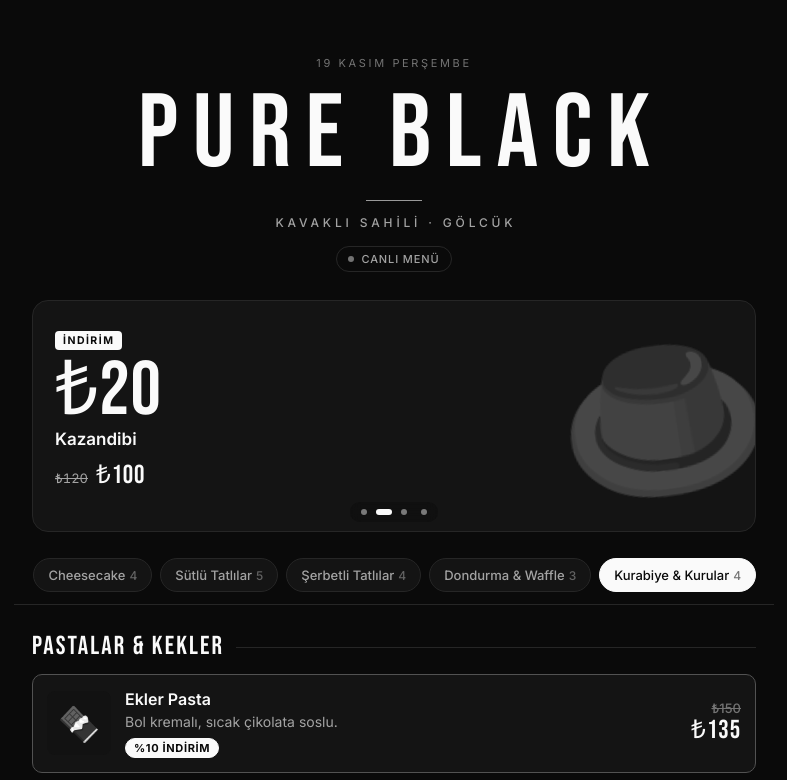
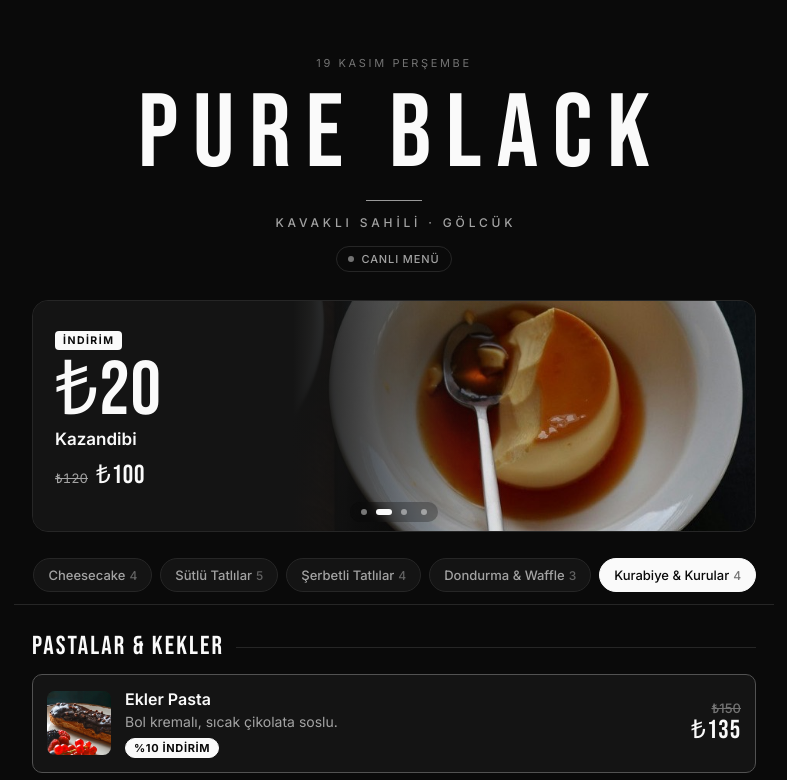
Before and after one commit to e-fe/pure-black-menu, a plain HTML site: page index.html in a window 1280 px wide. Shown: the top 780 px of the page, without its empty margins (246-1033 px from the left). Drawn offline with Linux system fonts and the light colour scheme.

Commit message:
Vitrin: oklar yazıdan uzak, örnek fotoğraflar, hızlı geçiş düzeltmesi
- Vitrin okları sağ üst köşeye alındı; yazıların üstüne binmiyor
- İndirimdeki 4 örnek tatlıya Unsplash lisanslı fotoğraflar (img/,
  40–90 KB, kırpılmış); kaynaklar README'de
- Geniş ekranda fotoğraf bannerın sağını kaplayıp siyah zemine karışıyor
  (ince şerit gibi kırpılmıyor)
- Fotoğraf bağlantısı alanı göreli yolları da kabul ediyor (img/...)
- Düzeltme: hızlı art arda ok/nokta/klavye geçişlerinde banner yanlış
  slayta yapışabiliyordu; kaydırma bitince hedef kontrol edilip düzeltiliyor
- Kayıt anahtarı v4: fotoğraflı örnek menü yüklensin

Co-Authored-By: Claude Opus 5.5 <noreply@anthropic.com>

```diff
--- a/css/style.css
+++ b/css/style.css
@@ -174,6 +174,11 @@ a { color: inherit; }
   content: ""; position: absolute; inset: 0;
   background: linear-gradient(90deg, rgba(10,10,10,.92) 0%, rgba(10,10,10,.72) 42%, rgba(10,10,10,.15) 78%, rgba(10,10,10,0) 100%);
 }
+/* Geniş ekranda fotoğraf sağ tarafı kaplar, soldaki koyu zemine yumuşakça karışır (ince şerit gibi kırpılmasın) */
+@media (min-width: 560px) {
+  .promo-img { left: auto; width: 64%; }
+  .promo-slide.has-photo::after { background: linear-gradient(90deg, var(--surface) 0%, var(--surface) 36%, rgba(20,20,20,.55) 48%, rgba(20,20,20,0) 66%); }
+}
 .promo-emoji {
   position: absolute; right: -2%; top: 50%; transform: translateY(-50%) rotate(-8deg);
   font-size: clamp(110px, 32vw, 170px); line-height: 1; opacity: .22; filter: grayscale(1) contrast(1.1);
@@ -209,7 +214,8 @@ a { color: inherit; }
   background: rgba(10,10,10,.45); color: #fafafa; font-size: 22px; line-height: 1; padding-bottom: 3px;
   backdrop-filter: blur(6px); -webkit-backdrop-filter: blur(6px); opacity: 0; transition: opacity .2s;
 }
-.promo-nav.prev { left: 10px; } .promo-nav.next { right: 10px; }
+.promo-nav { top: 12px; transform: none; width: 32px; height: 32px; font-size: 20px; }
+.promo-nav.prev { right: 50px; } .promo-nav.next { right: 12px; }
 @media (hover: hover) and (pointer: fine) {
   .promo-nav { display: grid; place-items: center; }
   .promo:hover .promo-nav, .promo-nav:focus-visible { opacity: 1; }
@@ -333,8 +339,8 @@ a { color: inherit; }
 .photo-acts { display: grid; gap: 8px; min-width: 0; }
 .photo-btns { display: flex; gap: 6px; flex-wrap: wrap; }
 .photo-btns .btn[hidden] { display: none; }
-.photo-acts input[type=url] { width: 100%; border: 1px solid var(--line); background: var(--field-bg); border-radius: 8px; padding: 9px 12px; font-size: 13.5px; }
-.photo-acts input[type=url]:focus { outline: 2px solid var(--text); outline-offset: -1px; }
+.photo-acts input[name=image] { width: 100%; border: 1px solid var(--line); background: var(--field-bg); border-radius: 8px; padding: 9px 12px; font-size: 13.5px; }
+.photo-acts input[name=image]:focus { outline: 2px solid var(--text); outline-offset: -1px; }
 .photo-info { font-size: 12.5px; color: var(--muted); min-height: 16px; }
 .photo-info.err { color: var(--no); }
 /* Afiş seçimi */
--- a/js/admin.js
+++ b/js/admin.js
@@ -301,7 +301,7 @@ function openEditor(it = null) {
               <label class="btn sm">＋ Galeriden / dosyadan seç<input type="file" id="photoFile" accept="image/*" hidden /></label>
               <button type="button" class="btn sm ghost danger" id="photoClear">Kaldır</button>
             </div>
-            <input name="image" type="url" value="${esc(isDataUrl(v.image) ? "" : v.image)}" placeholder="ya da bağlantı yapıştırın: https://…" aria-label="Fotoğraf bağlantısı" />
+            <input name="image" type="text" inputmode="url" autocomplete="off" value="${esc(isDataUrl(v.image) ? "" : v.image)}" placeholder="ya da bağlantı yapıştırın: https://…" aria-label="Fotoğraf bağlantısı" />
             <div class="photo-info" id="photoInfo"></div>
           </div>
         </div>
--- a/js/promo.js
+++ b/js/promo.js
@@ -42,6 +42,7 @@ export function createPromo(root, { onSelect } = {}) {
   const dots = root.querySelector(".promo-dots");
   const reduce = matchMedia("(prefers-reduced-motion: reduce)").matches;
   let key = "", count = 0, index = 0, pausedUntil = 0, hovering = false;
+  let target = null, settleT = 0; // programla geçiş sürerken hedef banner
 
   const pause = () => { pausedUntil = Date.now() + RESUME; };
   const markDots = () => {
@@ -50,15 +51,29 @@ export function createPromo(root, { onSelect } = {}) {
   function go(i, smooth = true) {
     if (!count) return;
     index = (i + count) % count;
-    track.scrollTo({ left: index * track.clientWidth, behavior: smooth && !reduce ? "smooth" : "auto" });
+    target = index;
+    const animate = smooth && !reduce;
+    track.scrollTo({ left: index * track.clientWidth, behavior: animate ? "smooth" : "auto" });
     markDots();
+    clearTimeout(settleT);
+    settleT = setTimeout(settle, animate ? 900 : 60);
   }
+  // Hızlı art arda geçişlerde tarayıcı önceki kaydırmayı yarıda kesip yanlış bannera yapışabilir:
+  // kaydırma bitince hedefte değilse düzelt
+  function settle() {
+    if (target === null) return;
+    const w = Math.max(1, track.clientWidth);
+    if (Math.round(track.scrollLeft / w) !== target) track.scrollTo({ left: target * w, behavior: "auto" });
+    target = null;
+  }
+  track.addEventListener("scrollend", () => { if (target !== null) { clearTimeout(settleT); settleT = setTimeout(settle, 30); } });
 
   // Kaydırma konumundan aktif banner (elle kaydırınca noktalar da güncellensin)
   let raf = 0;
   track.addEventListener("scroll", () => {
     cancelAnimationFrame(raf);
     raf = requestAnimationFrame(() => {
+      if (target !== null) return; // programla geçiş sürerken noktalar ara bannerlarda gezinmesin
       const i = Math.round(track.scrollLeft / Math.max(1, track.clientWidth));
       if (i !== index && i >= 0 && i < count) { index = i; markDots(); }
     });
@@ -66,6 +81,8 @@ export function createPromo(root, { onSelect } = {}) {
 
   // Kullanıcı etkileşimi otomatik geçişi bir süre durdurur
   ["pointerdown", "touchstart", "wheel", "keydown"].forEach((ev) => track.addEventListener(ev, pause, { passive: true }));
+  // Parmakla/tekerle kaydırma başlarsa programlı hedefi bırak, kontrol kullanıcıda
+  ["pointerdown", "touchstart", "wheel"].forEach((ev) => track.addEventListener(ev, () => { target = null; clearTimeout(settleT); }, { passive: true }));
   root.addEventListener("mouseenter", () => { hovering = true; });
   root.addEventListener("mouseleave", () => { hovering = false; });
   track.addEventListener("keydown", (e) => {
--- a/js/seed.js
+++ b/js/seed.js
@@ -13,14 +13,15 @@ export const DEFAULT_CATEGORIES = [
 // personelin gün içinde aktife aldığı ürünlerde görünür.
 const now = Date.now() - 24 * 60 * 60 * 1000;
 
-// opts: { tags, sizes: [Küçük, Orta, Büyük], discount: { type: "pct" | "tl", value } }
-const mk = (name, category, price, desc, emoji, active, { tags = [], sizes = null, discount = null } = {}) => ({
+// opts: { tags, sizes: [Küçük, Orta, Büyük], discount: { type: "pct" | "tl", value }, image }
+// Örnek fotoğraflar img/ klasöründe (Unsplash lisanslı, kaynaklar README'de); kendi fotoğraflarınızla değiştirin.
+const mk = (name, category, price, desc, emoji, active, { tags = [], sizes = null, discount = null, image = "" } = {}) => ({
   id: Math.random().toString(36).slice(2, 10),
   name, category,
   price: sizes ? sizes[1] : price,
   sizes: sizes ? { s: sizes[0], m: sizes[1], l: sizes[2] } : null,
   discount,
-  desc, emoji, image: "",
+  desc, emoji, image,
   active, tags,
   createdAt: now, updatedAt: now,
   activatedAt: active ? now : null,
@@ -33,21 +34,21 @@ export const SEED_ITEMS = [
   // Pastalar & Kekler
   mk("Pure Black Kakao Pasta", PK, 190, "İmza pastamız: siyah kakaolu pandispanya, bitter ganaj, espresso şurubu.", "🍫", true, { tags: ["imza", "çok satan"] }),
   mk("Tiramisu", PK, 160, "Mascarpone, espresso ve kakao. Günlük hazırlanır.", "☕", true),
-  mk("Ekler Pasta", PK, 150, "Bol kremalı, sıcak çikolata soslu.", "🍫", true, { discount: { type: "pct", value: 10 } }),
+  mk("Ekler Pasta", PK, 150, "Bol kremalı, sıcak çikolata soslu.", "🍫", true, { discount: { type: "pct", value: 10 }, image: "img/ekler.jpg" }),
   mk("Profiterol", PK, 150, "Kremalı top hamurlar, bol çikolata sosu.", "🍮", true),
   mk("Islak Kek (Brownie)", PK, 120, "Sıcak servis, yanında dondurma ile.", "🟫", true, { tags: ["sıcak"] }),
   mk("Havuçlu Tarçınlı Kek", PK, 110, "Cevizli, krem peynir kaplamalı.", "🥕", true),
   mk("Çikolatalı Sufle", PK, 170, "Akışkan içli, 12 dakikada fırından.", "🍫", false, { tags: ["sıcak"] }),
 
   // Cheesecake
-  mk("San Sebastian", CC, 185, "Yanık yüzeyli, akışkan Bask cheesecake. Belçika çikolata sosuyla.", "🍰", true, { tags: ["çok satan"], discount: { type: "pct", value: 15 } }),
+  mk("San Sebastian", CC, 185, "Yanık yüzeyli, akışkan Bask cheesecake. Belçika çikolata sosuyla.", "🍰", true, { tags: ["çok satan"], discount: { type: "pct", value: 15 }, image: "img/san-sebastian.jpg" }),
   mk("Frambuazlı Cheesecake", CC, 170, "Taze frambuaz sosu, tereyağlı bisküvi tabanı.", "🍓", true),
   mk("Limonlu Cheesecake", CC, 170, "Limon kreması, hafif ve ferah.", "🍋", true),
   mk("Antep Fıstıklı Cheesecake", CC, 195, "Fıstık kreması ve kavrulmuş fıstık.", "🍰", true, { tags: ["yeni"] }),
   mk("Lotus Cheesecake", CC, 175, "Karamelize bisküvi kreması ve kırıntısı.", "🧁", false),
 
   // Sütlü Tatlılar
-  mk("Kazandibi", ST, 120, "Geleneksel usul, karamelize tabanlı.", "🍮", true, { discount: { type: "tl", value: 20 } }),
+  mk("Kazandibi", ST, 120, "Geleneksel usul, karamelize tabanlı.", "🍮", true, { discount: { type: "tl", value: 20 }, image: "img/kazandibi.jpg" }),
   mk("Fırın Sütlaç", ST, 110, "Toprak kapta, üstü kızarmış.", "🥛", true),
   mk("Magnolia", ST, 125, "Muz ve çilekli, bisküvili.", "🍌", true, { tags: ["yeni"] }),
   mk("Supangle", ST, 115, "Yoğun kakaolu puding, kek tabanlı.", "🍫", true),
@@ -62,7 +63,7 @@ export const SEED_ITEMS = [
   mk("Künefe", SR, 220, "Sıcak servis, Hatay peyniri ile.", "🧀", false, { tags: ["sıcak"] }),
 
   // Dondurma & Waffle
-  mk("Maraş Dondurması", DW, 0, "Kase: Küçük 2 top · Orta 3 top · Büyük 4 top.", "🍨", true, { tags: ["soğuk"], sizes: [90, 120, 150], discount: { type: "pct", value: 20 } }),
+  mk("Maraş Dondurması", DW, 0, "Kase: Küçük 2 top · Orta 3 top · Büyük 4 top.", "🍨", true, { tags: ["soğuk"], sizes: [90, 120, 150], discount: { type: "pct", value: 20 }, image: "img/maras-dondurmasi.jpg" }),
   mk("Waffle", DW, 220, "Muz, çilek, Belçika çikolatası.", "🧇", true, { tags: ["sıcak"] }),
   mk("Dondurmalı Brownie", DW, 165, "Sıcak brownie üzerine vanilyalı dondurma.", "🍨", true),
   mk("Meyveli Dondurma Kupası", DW, 175, "Üç top dondurma, mevsim meyveleri.", "🍦", false, { tags: ["soğuk"] }),
--- a/js/store.js
+++ b/js/store.js
@@ -94,7 +94,7 @@ function settingsRemove(s, name) {
 /* ------------------------------------------------------------------ */
 /*  LocalStore                                                         */
 /* ------------------------------------------------------------------ */
-const KEY = "pureblack-menu-v3"; // v3: yalnızca tatlı menüsü + indirimler
+const KEY = "pureblack-menu-v4"; // v4: örnek fotoğraflı tatlı menüsü
 const AUTH_KEY = "pureblack-menu-auth";
 
 class LocalStore {
```
Also changed, not shown: img/ekler.jpg (added), img/kazandibi.jpg (added), img/maras-dondurmasi.jpg (added), img/san-sebastian.jpg (added), 1 other file.
